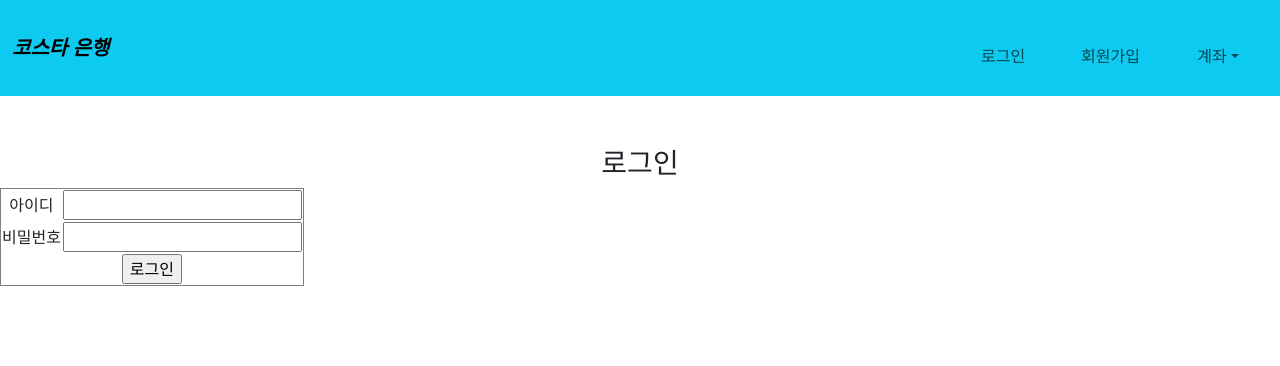
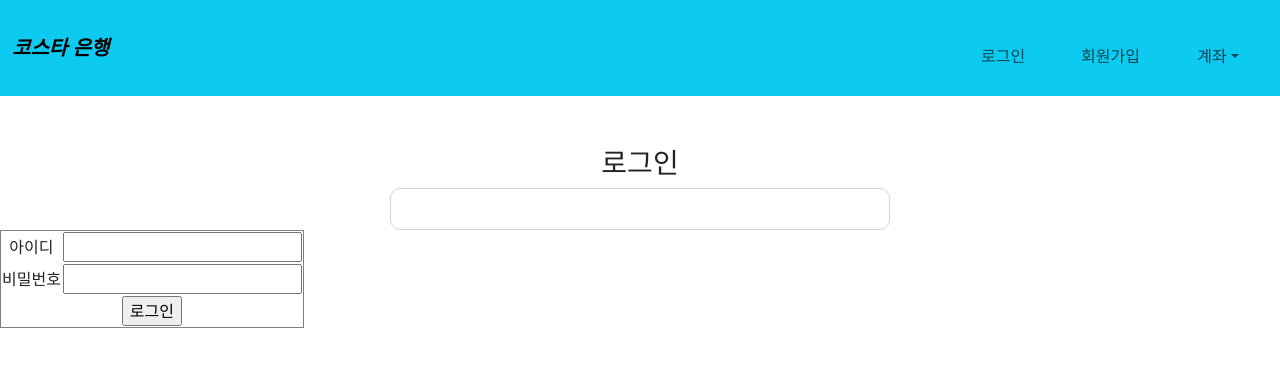
Before and after one commit to hyunmne/kosta-react, a React (Create React App) app in the folder bank1/: page /login in a window 1280 px wide. Shown: the top 366 px of the page. Built offline with nearby package versions, Linux system fonts and the light colour scheme.

Commit message:
react:bank1: table>form... ing

```diff
--- a/bank1/src/Login.js
+++ b/bank1/src/Login.js
@@ -2,6 +2,7 @@ import {useState} from 'react';
 import './App.css';
 import axios from 'axios';
 import {useNavigate} from 'react-router-dom';
+import { Col, Button, Form, FormGroup, Label, Input } from 'reactstrap';
 
 export default function Login() {
     const navigate = useNavigate();
@@ -24,6 +25,9 @@ export default function Login() {
     return(
         <div className="route">
             <h3>로그인</h3>
+            <Form>
+
+            </Form>
             <table border="1">
                 <tbody>
                     <tr>
```
